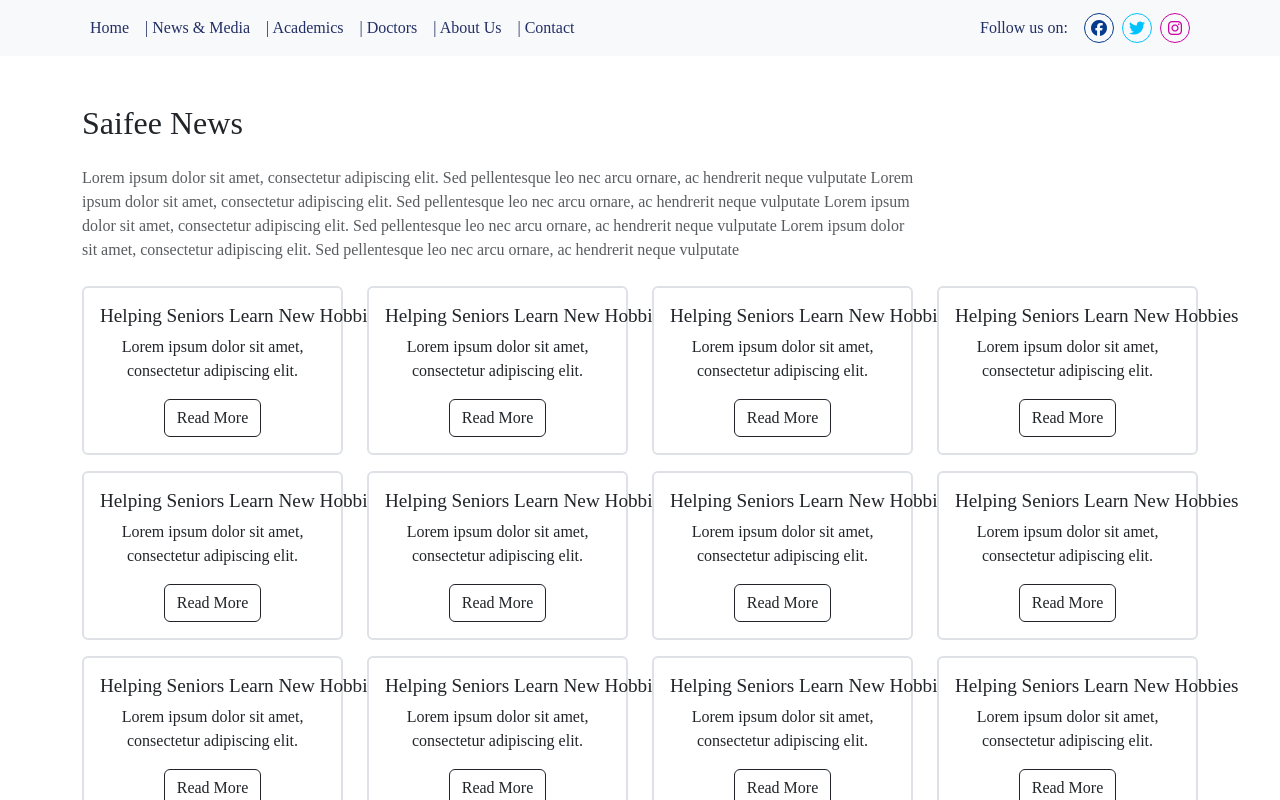
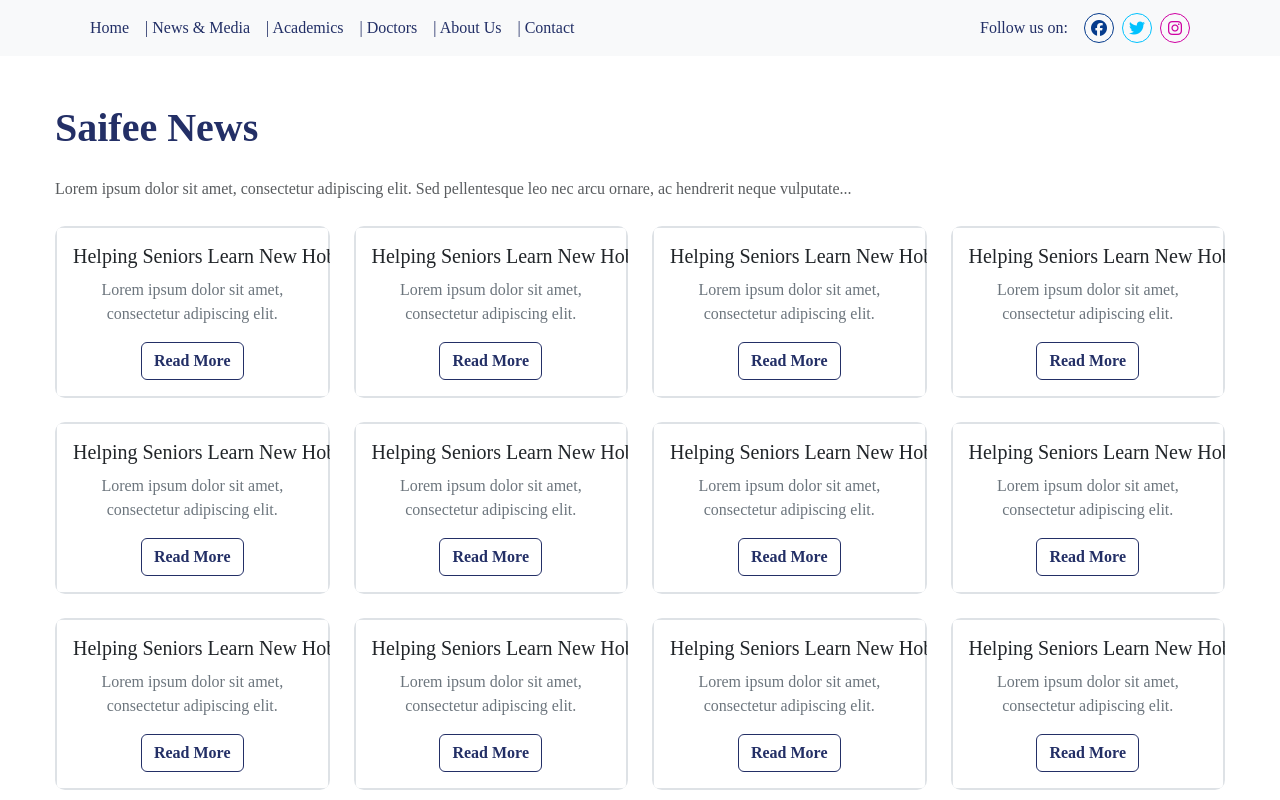
Before and after one commit to ahmedketaa/Hospital-system, a React (Create React App) app: page /news in a window 1280 px wide. Shown: the top 800 px of the page. Built offline with nearby package versions, Linux system fonts and the light colour scheme.

Commit message:
Fixed some errors, improved the style of the component, and added the Patient Services component.

```diff
--- a/src/App.js
+++ b/src/App.js
@@ -17,6 +17,7 @@ import Contact_Us from "./components/Contact_Us/Contact_Us";
 import About_us from "./components/About_us/About_us";
 import Footer from "./components/Footer";
 import NotFound from "./components/404/NotFound";
+import PatientServices from "./components/PatientServices/PatientServices";
 
 function App() {
   return (
@@ -32,6 +33,7 @@ function App() {
         <Route path="/specialty/:id" element={<SpecialtyDetailComponent />} />
         <Route path="/news" element={<NewsComponent />} />
         <Route path="/blogs" element={<Blogs />} />
+        <Route path="/patientservices" element={<PatientServices />} />
         <Route path="/contact_Us" element={<Contact_Us />} />
         <Route path="/about_Us" element={<About_us />} />
         <Route path="/singleBlog" element={<SingleBlog />} />
--- /dev/null
+++ b/src/components/PatientServices/PatientServices.css
@@ -0,0 +1,92 @@
+.patient-services-container {
+    max-width: 1200px;
+    margin: 0 auto;
+    padding: 20px;
+    text-align: center;
+  }
+
+  .section-title {
+    font-size: 2.5rem;
+    margin-bottom: 20px;
+    color: #232f66;
+    animation: fadeInDown 0.8s ease-out;
+  }
+
+  .services-list {
+    display: flex;
+    flex-wrap: wrap;
+    gap: 20px;
+    justify-content: center;
+  }
+
+  .service-card {
+    background-color: #ffffff;
+    border: 1px solid #ddd;
+    border-radius: 10px;
+    padding: 20px;
+    width: 250px;
+    text-align: center;
+    transition: transform 0.3s ease, box-shadow 0.3s ease;
+    animation: fadeInUp 0.5s ease-in-out;
+  }
+
+  .service-card:hover {
+    transform: translateY(-5px);
+    box-shadow: 0 4px 15px rgba(0, 0, 0, 0.1);
+  }
+
+  .service-icon {
+    font-size: 2.5rem;
+    margin-bottom: 10px;
+    color: #1e90ff;
+  }
+
+  .service-name {
+    font-size: 1.25rem;
+    font-weight: bold;
+    margin: 10px 0;
+  }
+
+  .service-description {
+    font-size: 1rem;
+    color: #6c757d;
+  }
+
+  .service-btn {
+    margin-top: 10px;
+    padding: 10px 15px;
+    font-size: 1rem;
+    color: #ffffff;
+    background-color: #232f66;
+    border: none;
+    border-radius: 5px;
+    cursor: pointer;
+    transition: background-color 0.3s ease;
+  }
+
+  .service-btn:hover {
+    background-color: #1e90ff;
+  }
+
+  /* Animations */
+  @keyframes fadeInDown {
+    from {
+      opacity: 0;
+      transform: translateY(-20px);
+    }
+    to {
+      opacity: 1;
+      transform: translateY(0);
+    }
+  }
+
+  @keyframes fadeInUp {
+    from {
+      opacity: 0;
+      transform: translateY(20px);
+    }
+    to {
+      opacity: 1;
+      transform: translateY(0);
+    }
+  }
--- /dev/null
+++ b/src/components/PatientServices/PatientServices.jsx
@@ -0,0 +1,56 @@
+import React from 'react';
+import './PatientServices.css';
+
+const services = [
+  {
+    id: 1,
+    name: 'General Consultation',
+    description: 'Get expert advice and care from our experienced doctors.',
+    icon: '🩺', // يمكنك استبدال هذا بأيقونة أو صورة مناسبة
+  },
+  {
+    id: 2,
+    name: 'Emergency Services',
+    description: '24/7 emergency services available for critical care.',
+    icon: '🚑',
+  },
+  {
+    id: 3,
+    name: 'Surgery',
+    description: 'State-of-the-art surgical procedures with expert surgeons.',
+    icon: '🏥',
+  },
+  {
+    id: 4,
+    name: 'Maternity Care',
+    description: 'Comprehensive maternity care for expecting mothers.',
+    icon: '👶',
+  },
+  {
+    id: 5,
+    name: 'Pediatric Care',
+    description: 'Specialized care for children from our pediatricians.',
+    icon: '🧸',
+  },
+  // أضف المزيد من الخدمات هنا
+];
+
+function PatientServices() {
+  return (
+    <div className="patient-services-container">
+      <h2 className="section-title">Our Patient Services</h2>
+      <div className="services-list">
+        {services.map((service) => (
+          <div key={service.id} className="service-card">
+            <div className="service-icon">{service.icon}</div>
+            <h3 className="service-name">{service.name}</h3>
+            <p className="service-description">{service.description}</p>
+            <button className="service-btn">Learn More</button>
+          </div>
+        ))}
+      </div>
+    </div>
+  );
+}
+
+export default PatientServices;
--- a/src/components/Test.jsx
+++ b/src/components/Test.jsx
@@ -14,11 +14,11 @@ function CustomDivWithSwiper() {
     <div className="custom-bordered-div">
       <div className="border-top-links">
         <Link to="#" className="nav-link active">Home</Link>
-        <Link to="#" className="nav-link">Specialties</Link>
-        <Link to="#" className="nav-link">Patient Services</Link>
+        <Link to="/specialty" className="nav-link">Specialties</Link>
+        <Link to="/PatientServices" className="nav-link">Patient Services</Link>
         <Link to="#" className="nav-link">Healthcare Expert</Link>
         <Link to="#" className="nav-link">Facilities</Link>
-        <Link to="#" className="nav-link">Blog</Link>
+        <Link to="blogs" className="nav-link">Blog</Link>
       </div>
 
       <Swiper
--- a/src/pages/Specialtie details/SpecialtyDetailComponent.css
+++ b/src/pages/Specialtie details/SpecialtyDetailComponent.css
@@ -29,8 +29,6 @@
     padding-left: 0;
   }
 
-
-
   .btn-primary {
     background-color: #007bff;
     border-color: #007bff;
--- a/src/pages/doctorProfle/mainProfile/mainProfile.js
+++ b/src/pages/doctorProfle/mainProfile/mainProfile.js
@@ -23,7 +23,6 @@ const MainProfile = () => {
               />
             </div>
           </div>
-          {/* profile details */}
           <div className={styles.profileInfo}>
             <div className={styles.profileDetails}>
               <h2>Dr. John Doe</h2>
--- a/src/pages/news/news.css
+++ b/src/pages/news/news.css
@@ -1,27 +1,146 @@
-/* src/App.css */
+/* Main Container */
+.news-container {
+  max-width: 1200px;
+  margin: auto;
+  padding: 0 15px;
+}
 
-.card {
+/* Section Title */
+.section-title {
+  font-size: 2.5rem;
+  font-weight: bold;
+  color: #232f66;
+  position: relative;
+  animation: fadeInDown 1s ease-out;
+}
+
+/* Description */
+.description {
+  font-size: 1rem;
+  line-height: 1.6;
+  color: #6c757d;
+  animation: fadeIn 1s ease-in-out;
+}
+
+/* Card */
+.news-card {
   border: none;
   border-radius: 10px;
-    transition: transform 0.2s ease-in-out;
-
+  transition: transform 0.3s ease-in-out, box-shadow 0.3s ease-in-out;
+  position: relative;
+  overflow: hidden;
+  animation: fadeInUp 0.5s ease-in-out;
 }
 
-  .card:hover {
+.news-card:hover {
   transform: scale(1.05);
   background-color: #232f66 !important;
   color: white !important;
+  box-shadow: 0 8px 20px rgba(0, 0, 0, 0.1);
 }
-  .read:hover{
-    color: white !important;
-    border-color: white !important;
-    background-color:#232f66 !important;
+
+.news-card .card-title {
+  font-size: 1.25rem;
+  margin-bottom: 10px;
+  animation: fadeInLeft 0.7s ease-in-out;
 }
+
+.news-card .card-text {
+  font-size: 1rem;
+  color: #6c757d;
+  animation: fadeInRight 0.7s ease-in-out;
+}
+
+/* Read Button */
+.read {
+  transition: background-color 0.3s, color 0.3s, transform 0.3s;
+  background-color: #ffffff;
+  border-color: #232f66;
+  color: #232f66;
+  font-weight: bold;
+}
+
+.read:hover {
+  color: #ffffff !important;
+  background-color: #1e90ff !important; /* لون أزرق فاتح عند التحليق */
+  border-color: #1e90ff !important;
+  transform: translateY(-3px);
+  box-shadow: 0 4px 10px rgba(0, 0, 0, 0.2);
+}
+
+/* Pagination */
 .pagination .page-link {
   color: #007bff;
+  transition: background-color 0.3s, color 0.3s;
 }
 
 .pagination .page-link:hover {
   background-color: #232f66 !important;
   color: white !important;
+  animation: pulse 0.5s ease-in-out;
 }
+
+/* Animations */
+@keyframes fadeIn {
+  from {
+    opacity: 0;
+    transform: translateY(10px);
+  }
+  to {
+    opacity: 1;
+    transform: translateY(0);
+  }
+}
+
+@keyframes fadeInDown {
+  from {
+    opacity: 0;
+    transform: translateY(-20px);
+  }
+  to {
+    opacity: 1;
+    transform: translateY(0);
+  }
+}
+
+@keyframes fadeInUp {
+  from {
+    opacity: 0;
+    transform: translateY(20px);
+  }
+  to {
+    opacity: 1;
+    transform: translateY(0);
+  }
+}
+
+@keyframes fadeInLeft {
+  from {
+    opacity: 0;
+    transform: translateX(-20px);
+  }
+  to {
+    opacity: 1;
+    transform: translateX(0);
+  }
+}
+
+@keyframes fadeInRight {
+  from {
+    opacity: 0;
+    transform: translateX(20px);
+  }
+  to {
+    opacity: 1;
+    transform: translateX(0);
+  }
+}
+
+@keyframes pulse {
+  0%, 100% {
+    transform: scale(1);
+  }
+  50% {
+    transform: scale(1.05);
+  }
+}
--- a/src/pages/news/news.js
+++ b/src/pages/news/news.js
@@ -1,7 +1,6 @@
 import React from 'react';
 import { Link } from 'react-router-dom';
 import './news.css'
-
 
 const newsData = [
   {
@@ -79,27 +78,23 @@ const newsData = [
   },
   // Add more news items similarly
 ];
-
 function NewsComponent() {
   return (
-    <div className="container my-5">
-      <h2 className="text-left mb-4">Saifee News</h2>
-      <p className="text-left text-muted mb-4 w-75">
+    <div className="container my-5 news-container">
+      <h2 className="text-left mb-4 section-title">Saifee News</h2>
+      <p className="text-left text-muted mb-4 description">
         Lorem ipsum dolor sit amet, consectetur adipiscing elit. Sed pellentesque leo nec
-        arcu ornare, ac hendrerit neque vulputate Lorem ipsum dolor sit amet, consectetur adipiscing elit. Sed pellentesque leo nec
-        arcu ornare, ac hendrerit neque vulputate Lorem ipsum dolor sit amet, consectetur adipiscing elit. Sed pellentesque leo nec
-        arcu ornare, ac hendrerit neque vulputate Lorem ipsum dolor sit amet, consectetur adipiscing elit. Sed pellentesque leo nec
-        arcu ornare, ac hendrerit neque vulputate
+        arcu ornare, ac hendrerit neque vulputate...
       </p>
 
       <div className="row">
         {newsData.map((news) => (
-          <div key={news.id} className="col-md-3 col-sm-6 mb-3">
-            <div className={`card ${news.active ? "bg-white text-dark" : ""}`}>
+          <div key={news.id} className="col-lg-3 col-md-4 col-sm-6 mb-4">
+            <div className={`card news-card ${news.active ? "bg-white text-dark" : ""}`}>
               <div className="card-body border border-2 rounded">
                 <h5 className="card-title">{news.title}</h5>
                 <p className="card-text">{news.description}</p>
-                <Link to="#" className="btn btn-outline-dark read">
+                <Link to="#" className="btn btn-outline-dark read ">
                   Read More
                 </Link>
               </div>
```
Lines whose indentation alone changed are shown as unchanged.
